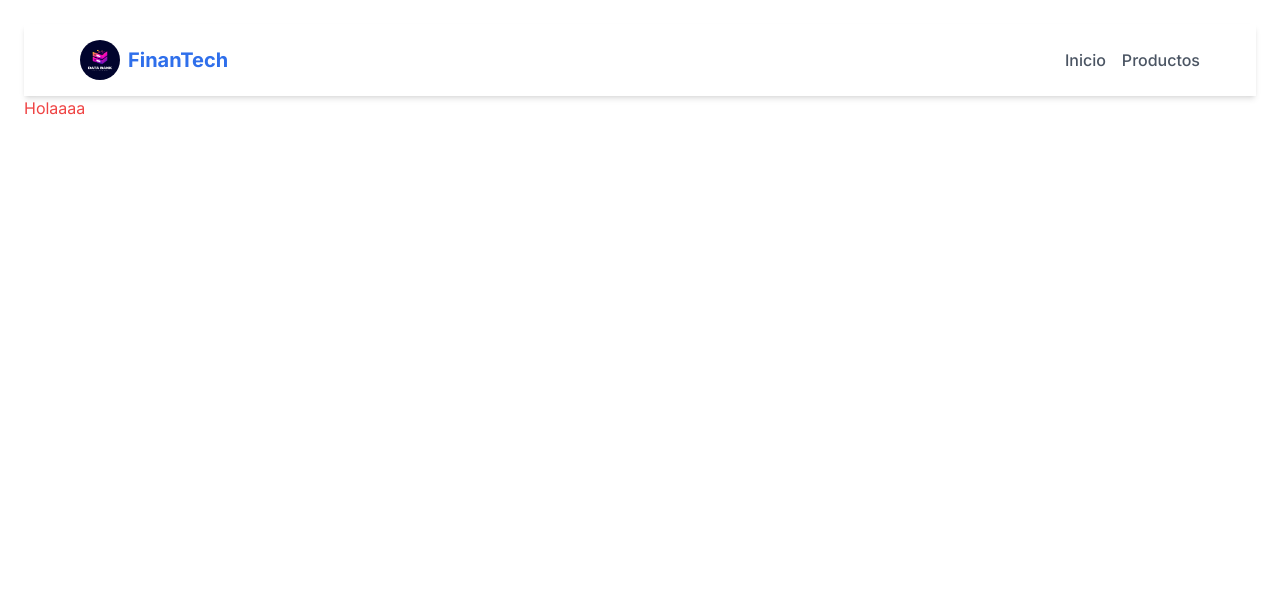
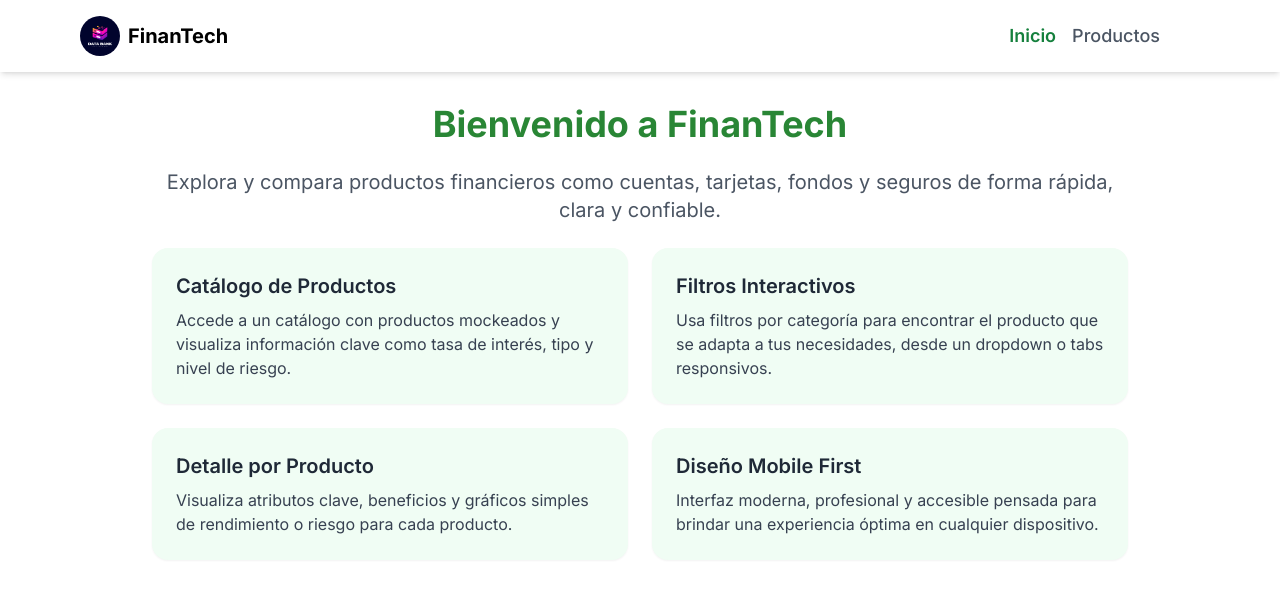
Before and after one commit to ElGalileo12/landing-financial, a Next.js app: page / in a window 1280 px wide. Shown: the top 598 px of the page. Built offline with nearby package versions, Linux system fonts and the light colour scheme; a web font is replaced by a local one.

Commit message:
feat: add homeintro component and update header

```diff
--- a/app/components/header.tsx
+++ b/app/components/header.tsx
@@ -2,14 +2,24 @@
 
 import Link from "next/link";
 import Image from "next/image";
+import { usePathname } from "next/navigation";
 
 export default function Header() {
+  const pathname = usePathname();
+
+  const linkClasses = (path: string) =>
+    `font-medium text-lg ${
+      pathname === path
+        ? "text-green-700 font-semibold"
+        : "text-gray-600 hover:text-green-600"
+    }`;
+
   return (
     <header className="bg-white shadow-md sticky top-0 z-50">
       <div className="max-w-6xl mx-auto px-4 py-4 flex items-center justify-between">
         <Link
           href="/"
-          className="text-xl font-bold text-blue-600 flex items-center gap-2"
+          className="text-xl font-bold text-black flex items-center gap-2"
         >
           <Image
             src="/landing/logo.jpg"
@@ -18,21 +28,14 @@ export default function Header() {
             height={40}
             className="h-10 w-10 rounded-full"
           />
-
           FinanTech
         </Link>
 
-        <nav className="space-x-4">
-          <Link
-            href="/"
-            className="text-gray-600 hover:text-blue-600 font-medium"
-          >
+        <nav className="flex space-x-4 mx-10">
+          <Link href="/" className={linkClasses("/")}>
             Inicio
           </Link>
-          <Link
-            href="/products"
-            className="text-gray-600 hover:text-blue-600 font-medium"
-          >
+          <Link href="/products" className={linkClasses("/products")}>
             Productos
           </Link>
         </nav>
--- /dev/null
+++ b/app/components/homeintro.tsx
@@ -0,0 +1,47 @@
+export default function HomeIntro() {
+  return (
+    <section className="w-full bg-white text-gray-800 py-2 px-6 md:px-16 lg:px-32">
+      <div className="max-w-5xl mx-auto text-center space-y-6">
+        <h1 className="text-3xl md:text-4xl font-bold text-green-500">
+          Bienvenido a  FinanTech
+        </h1>
+        <p className="text-lg md:text-xl text-gray-600">
+          Explora y compara productos financieros como cuentas, tarjetas, fondos
+          y seguros de forma rápida, clara y confiable.
+        </p>
+        <div className="grid gap-6 md:grid-cols-2 text-left mt-10">
+          <div className="bg-green-50 p-6 rounded-2xl shadow-sm hover:shadow-md transition">
+            <h2 className="text-xl font-semibold mb-2">
+              Catálogo de Productos
+            </h2>
+            <p className="text-gray-700">
+              Accede a un catálogo con productos mockeados y visualiza
+              información clave como tasa de interés, tipo y nivel de riesgo.
+            </p>
+          </div>
+          <div className="bg-green-50 p-6 rounded-2xl shadow-sm hover:shadow-md transition">
+            <h2 className="text-xl font-semibold mb-2">Filtros Interactivos</h2>
+            <p className="text-gray-700">
+              Usa filtros por categoría para encontrar el producto que se adapta
+              a tus necesidades, desde un dropdown o tabs responsivos.
+            </p>
+          </div>
+          <div className="bg-green-50 p-6 rounded-2xl shadow-sm hover:shadow-md transition">
+            <h2 className="text-xl font-semibold mb-2">Detalle por Producto</h2>
+            <p className="text-gray-700">
+              Visualiza atributos clave, beneficios y gráficos simples de
+              rendimiento o riesgo para cada producto.
+            </p>
+          </div>
+          <div className="bg-green-50 p-6 rounded-2xl shadow-sm hover:shadow-md transition">
+            <h2 className="text-xl font-semibold mb-2">Diseño Mobile First</h2>
+            <p className="text-gray-700">
+              Interfaz moderna, profesional y accesible pensada para brindar una
+              experiencia óptima en cualquier dispositivo.
+            </p>
+          </div>
+        </div>
+      </div>
+    </section>
+  );
+}
--- a/app/layout.tsx
+++ b/app/layout.tsx
@@ -1,6 +1,7 @@
 import "@/app/ui/globals.css";
 import { inter } from "@/app/ui/fonts";
 import { Metadata } from "next";
+import Header from "@/app/components/header";
 
 export const metadata: Metadata = {
   title: "Landing Financial",
@@ -14,7 +15,9 @@ export default function RootLayout({
 }) {
   return (
     <html lang="en">
-      <body className={`${inter.className} antialiased`}>{children}</body>
+      <body className={`${inter.className} antialiased`}>
+        <Header /> {children}
+      </body>
     </html>
   );
 }
--- a/app/page.tsx
+++ b/app/page.tsx
@@ -1,10 +1,10 @@
-import Header from "@/app/components/header";
+import HomeIntro from "./components/homeintro";
 
 export default function Page() {
   return (
     <main className="flex min-h-screen flex-col p-6">
-      <Header />
-      <h1 className="text-red-500">Holaaaa</h1>
+
+      <HomeIntro />
     </main>
   );
 }
--- a/tailwind.config.js
+++ b/tailwind.config.js
@@ -1,29 +1,34 @@
 const config = {
   content: [
-    './pages/**/*.{js,ts,jsx,tsx,mdx}',
-    './components/**/*.{js,ts,jsx,tsx,mdx}',
-    './app/**/*.{js,ts,jsx,tsx,mdx}',
+    "./pages/**/*.{js,ts,jsx,tsx,mdx}",
+    "./components/**/*.{js,ts,jsx,tsx,mdx}",
+    "./app/**/*.{js,ts,jsx,tsx,mdx}",
   ],
   theme: {
     extend: {
       gridTemplateColumns: {
-        '13': 'repeat(13, minmax(0, 1fr))',
+        13: "repeat(13, minmax(0, 1fr))",
       },
       colors: {
         blue: {
-          400: '#2589FE',
-          500: '#0070F3',
-          600: '#2F6FEB',
+          400: "#2589FE",
+          500: "#0070F3",
+          600: "#2F6FEB",
+        },
+        green: {
+          400: "#34a853",
+          500: "#298635",
+          600: "#1f6b29",
         },
       },
-  },
-  keyframes: {
-    shimmer: {
-      '100%': {
-        transform: 'translateX(100%)',
+    },
+    keyframes: {
+      shimmer: {
+        "100%": {
+          transform: "translateX(100%)",
+        },
       },
     },
-  },
   },
   plugins: [],
 };
```
Also changed, not shown: app/data/product.json (+92 -0 lines), 1 other file (tests, documents, lock files or other folders).
